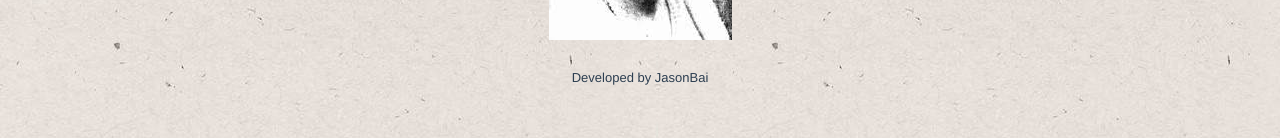
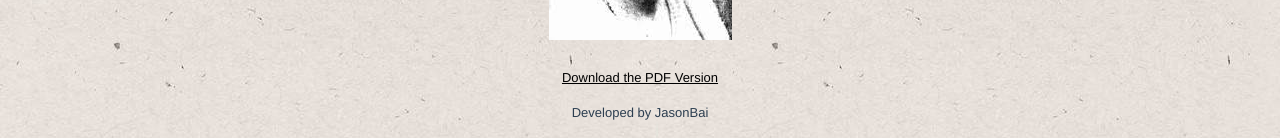
Before and after one commit to JasonBai007/player, a Vue app: page / in a window 1280 px wide. Shown: the part 332-470 px from the top of the page. Built offline with nearby package versions, Linux system fonts and the light colour scheme; no server answers.

Commit message:
添加pdf下载链接

```diff
--- a/public/index.html
+++ b/public/index.html
@@ -5,7 +5,7 @@
     <meta http-equiv="X-UA-Compatible" content="IE=edge">
     <meta name="viewport" content="width=device-width,initial-scale=1.0">
     <link rel="icon" href="<%= BASE_URL %>favicon.ico">
-    <title><%= htmlWebpackPlugin.options.title %></title>
+    <title>精神焦虑症的自救（音频版）</title>
   </head>
   <body>
     <noscript>
--- a/src/views/player.vue
+++ b/src/views/player.vue
@@ -9,6 +9,7 @@
         <audio :src="item.link" controls></audio>
       </div>
     </template>
+    <a href="https://gitee.com/lubanseven/nerves/raw/master/pdf/HopeandHelpforYourNerves.pdf">Download the PDF Version</a>
     <footer>Developed by JasonBai</footer>
   </div>
 </template>
@@ -54,6 +55,12 @@ h6 {
   display: block;
   margin: 10px auto;
 }
+a {
+  display: block;
+  font-size: 13px;
+  color:#000;
+  margin: 30px 0 0;
+}
 footer {
   padding: 20px;
   font-size: 13px;
--- a/vue.config.js
+++ b/vue.config.js
@@ -1,6 +1,6 @@
 module.exports = {
     //部署应用包时的基本 URL
-    publicPath: process.env.NODE_ENV === 'production' ? '/' : '/',
+    publicPath: process.env.NODE_ENV === 'production' ? '/nerves' : '/',
     //当运行 vue-cli-service build 时生成的生产环境构建文件的目录
     outputDir: 'dist',
     // 生产环境是否生成 sourceMap 文件 sourceMap的详解请看末尾
```
